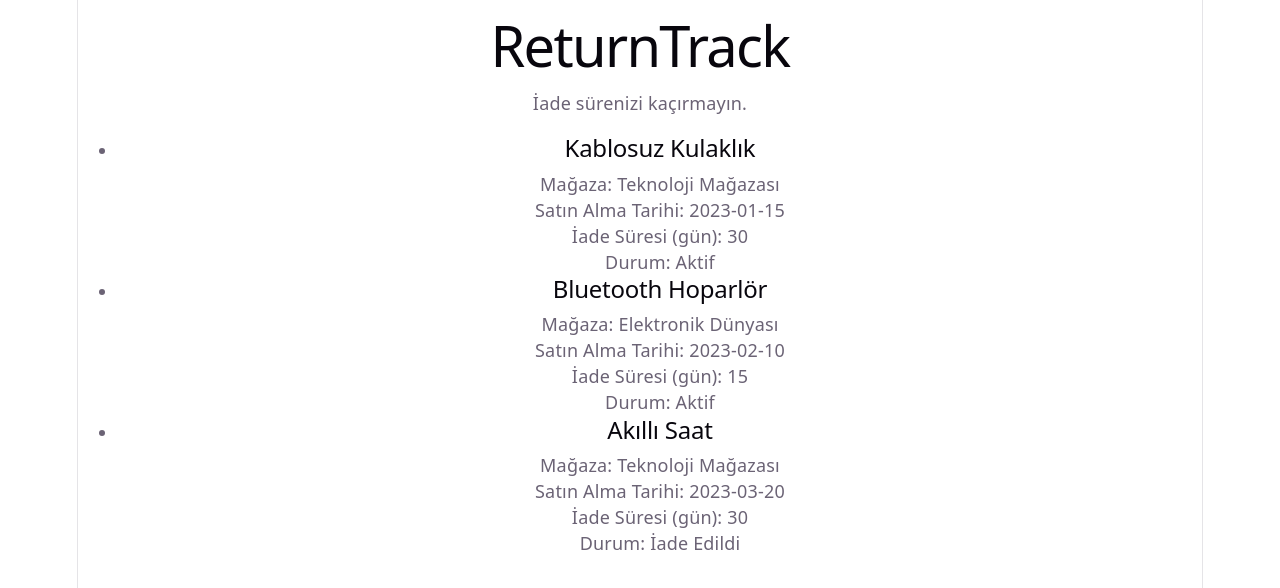
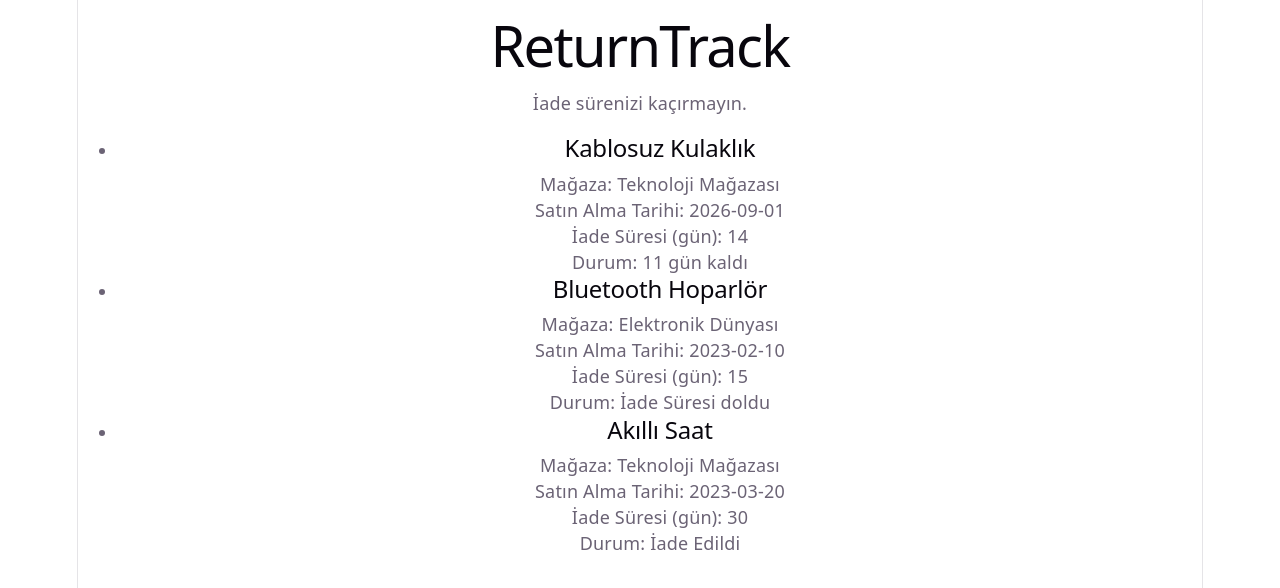
Before and after one commit to yigityilmaz16/return-track, a React (Vite) app: page / in a window 1280 px wide. Shown: the top 588 px of the page. Built offline with nearby package versions, Linux system fonts and the light colour scheme.

Commit message:
feat: calculate product return status

```diff
--- a/src/App.jsx
+++ b/src/App.jsx
@@ -1,22 +1,41 @@
 import initialProducts from "./data/products.js";
+import "./App.css";
+import calculateRemainingDays from './utils/calculateRemainingDays.js'
 
 function App() {
+
+
   return(
     <main>
       <h1>ReturnTrack</h1>
       <p>İade sürenizi kaçırmayın.</p>
       <ul className="ProductList">
-      {initialProducts.map((product) => (
-        <li key={product.id} className="Product">
+     {initialProducts.map((product) => {
+      const remainingDays = calculateRemainingDays(
+       product.purchaseDate,
+       product.returnPeriodDays,
+)
+      let returnStatus;
+      if (product.isReturned) {
+        returnStatus = "İade Edildi";
+      }else if(product.isReturned === false && remainingDays > 0){
+        returnStatus = `${remainingDays} gün kaldı`;
+      }else if(product.isReturned === false && remainingDays === 0){
+        returnStatus = "Bugün son gün";
+      }else{
+        returnStatus = "İade Süresi doldu";
+      }
 
-            <h2>{product.name}</h2>
-            <p>Mağaza: {product.store}</p>
-            <p>Satın Alma Tarihi: {product.purchaseDate}</p>
-            <p>İade Süresi (gün): {product.returnPeriodDays}</p>
-            <p>Durum: {product.isReturned ? "İade Edildi" : "Aktif"}</p>
-          </li>
-
-      ))}
+  return (
+    <li key={product.id} className="Product">
+      <h2>{product.name}</h2>
+      <p>Mağaza: {product.store}</p>
+      <p>Satın Alma Tarihi: {product.purchaseDate}</p>
+      <p>İade Süresi (gün): {product.returnPeriodDays}</p>
+      <p>Durum: {returnStatus }</p>
+    </li>
+  )
+})}
       </ul>
     </main>
   )
--- a/src/data/products.js
+++ b/src/data/products.js
@@ -3,8 +3,8 @@ const initialProducts = [
         id:1,
         name: "Kablosuz Kulaklık",
         store: "Teknoloji Mağazası",
-        purchaseDate: "2023-01-15",
-        returnPeriodDays: 30,
+        purchaseDate: "2026-09-01",
+        returnPeriodDays: 14,
         isReturned: false
     },
     {
--- /dev/null
+++ b/src/utils/calculateRemainingDays.js
@@ -0,0 +1,11 @@
+function calculateRemainingDays(purchaseDate, returnPeriodDays) {
+    const purchaseDateObj = new Date(purchaseDate);
+    const currentDate = new Date();
+    const returnDeadline = new Date(purchaseDateObj);
+    returnDeadline.setDate(purchaseDateObj.getDate() + returnPeriodDays);
+    const remainingTime = returnDeadline - currentDate;
+    const remainingDays = Math.ceil(remainingTime / (1000 * 60 * 60 * 24));
+    return remainingDays;
+}
+
+export default calculateRemainingDays;
```
